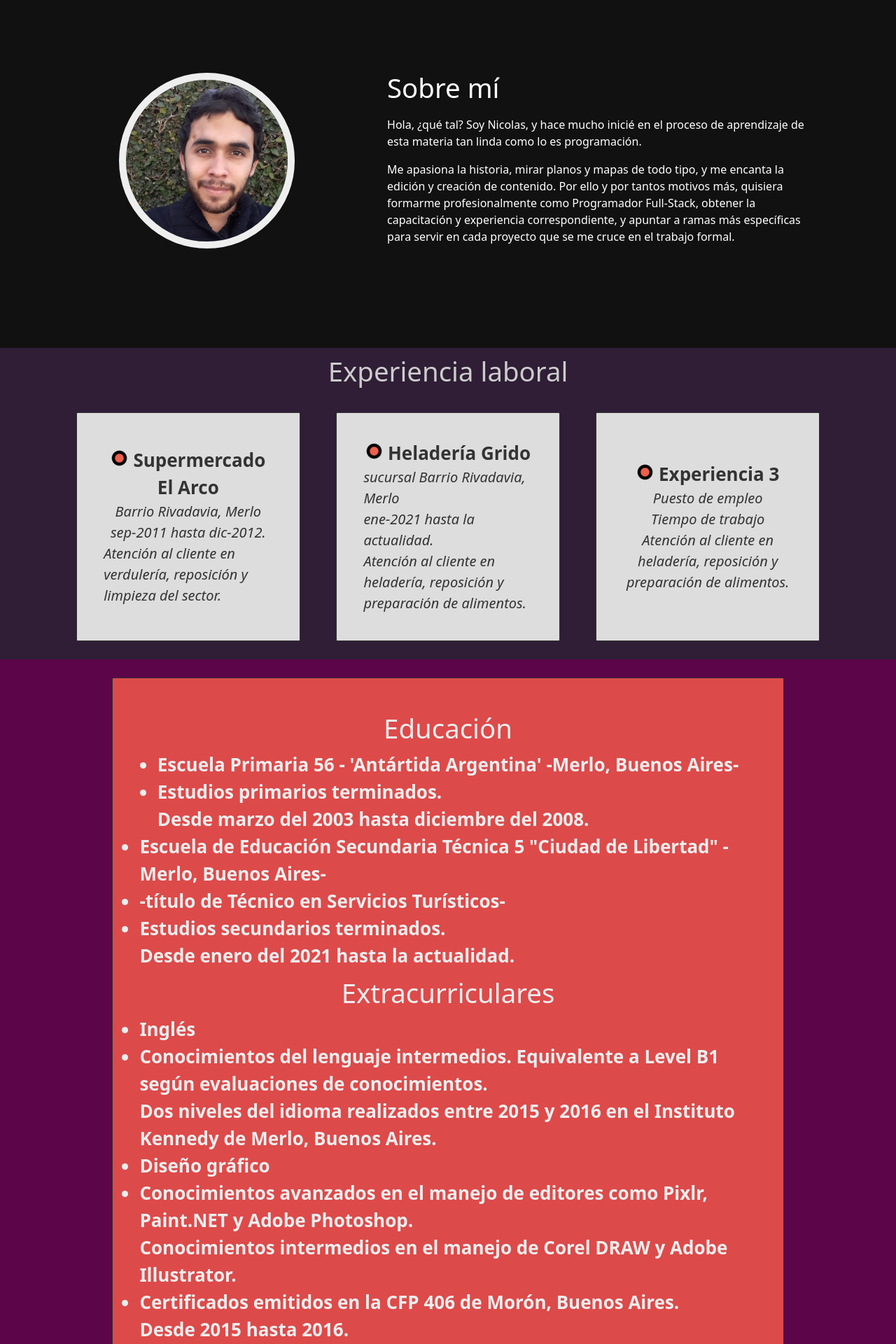
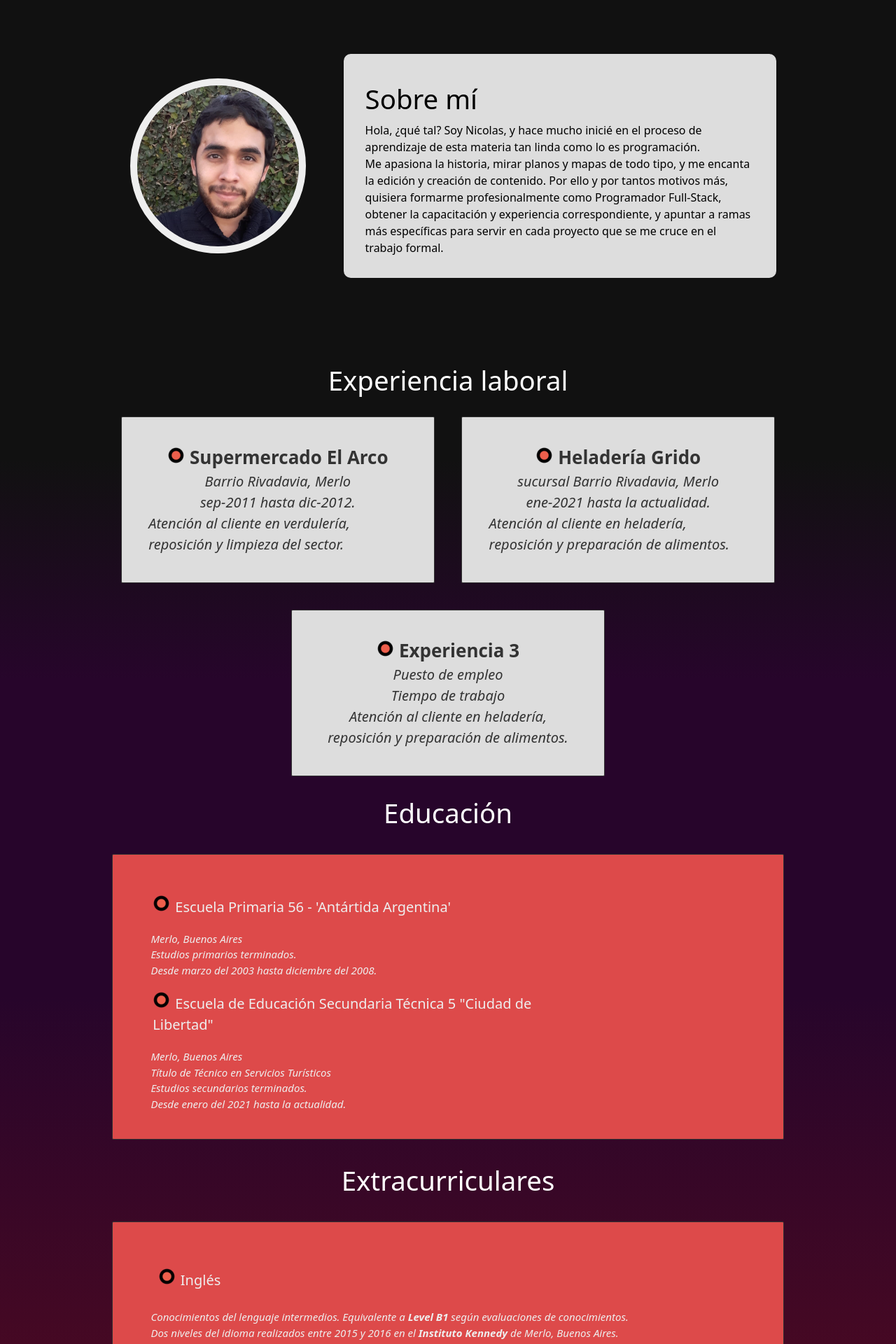
Before and after one commit to NicoBenialgo/Final-YoProgramo, an Angular app in the folder Final-YoProgramo/: page / in a window 1280 px wide. Shown: the part 660-2580 px from the top of the page at 70% size. Built offline with nearby package versions, Linux system fonts and the light colour scheme.

Commit message:
Visualización
Cambios en la visualización de componentes

```diff
--- a/Final-YoProgramo/src/app/components/about/about.component.css
+++ b/Final-YoProgramo/src/app/components/about/about.component.css
@@ -1,6 +1,11 @@
+* {
+    box-sizing: border-box;
+    margin: 0;
+    padding: 0;
+}
+
 body {
     font-family: 'Encode Sans', Helvetica, sans-serif;
-    margin: 0;
 }
 
 section {
@@ -20,6 +25,8 @@ h2 {
     display: flex;
     justify-content: space-around;
     align-items: center;
+    padding-top: 4%;
+    padding-bottom: 3%;
 }
 
 .div-avatar {
@@ -31,8 +38,15 @@ h2 {
     display: flex;
     justify-content: flex-start;
     flex-direction: column;
-    padding: 10%;
-    color: white;
+    padding: 5%;
+}
+
+.about-color {
+    display: inline-block;
+    background-color: #ddd;
+    padding: 5%;
+    color: black;
+    border-radius: 10px;
 }
 
 /**** FOTO DE PERFIL ****/
--- a/Final-YoProgramo/src/app/components/about/about.component.html
+++ b/Final-YoProgramo/src/app/components/about/about.component.html
@@ -4,10 +4,13 @@
         <div class="col-xs-12 col-sm-12 col-md-4 col-lg-4 div-avatar">
             <img src="../../../assets/avatar.jpg" class="img-fluid" id="avatar">
         </div>
-        <div class="col-xs-12 col-sm-12 col-md-8 col-lg-8 div-about">
-            <h2>Sobre mí</h2>
-            <p>Hola, ¿qué tal? Soy Nicolas, y hace mucho inicié en el proceso de aprendizaje de esta materia tan linda como lo es programación.</p>
-            <p>Me apasiona la historia, mirar planos y mapas de todo tipo, y me encanta la edición y creación de contenido. Por ello y por tantos motivos más, quisiera formarme profesionalmente como Programador Full-Stack, obtener la capacitación y experiencia correspondiente, y apuntar a ramas más específicas para servir en cada proyecto que se me cruce en el trabajo formal.</p>
+        <div class="col-xs-12 col-sm-12 col-md-7 col-lg-7 div-about">
+            <div class="about-color">
+                <h2>Sobre mí</h2>
+                <p>Hola, ¿qué tal? Soy Nicolas, y hace mucho inicié en el proceso de aprendizaje de esta materia tan linda como lo es programación.</p>
+                <p>Me apasiona la historia, mirar planos y mapas de todo tipo, y me encanta la edición y creación de contenido. Por ello y por tantos motivos más, quisiera formarme profesionalmente como Programador Full-Stack, obtener la capacitación y experiencia correspondiente, y apuntar a ramas más específicas para servir en cada proyecto que se me cruce en el trabajo formal.</p>
+            </div>
         </div>
+        <div class="col-xs-12 col-sm-12 col-md-1 col-lg-1"></div>
     </div>
 </section>
--- a/Final-YoProgramo/src/app/components/banner/banner.component.css
+++ b/Final-YoProgramo/src/app/components/banner/banner.component.css
@@ -3,7 +3,7 @@
     position: relative;
     box-sizing: border-box;
     padding: 0;
-    background-color: #27052b;
+    background-color: #140216;
     border-bottom: 10px solid #eee;
 }
 
@@ -45,17 +45,24 @@
 
 @media (max-width:767px){
     /* menores a 768px */
+    .div-banner img{
+        object-fit: cover;
+        object-position: 30% 5%;
+        width: 100%;
+        height: 60vw;
+        opacity: .2;
+    }
     #name {
         color: #eee;
         font-weight: bold;
-        font-size:5vw;
+        font-size:6vw;
         text-align: center;
     }
     #slogan {
         color:#eee;
         font-weight:250;
         font-style:italic;
-        font-size:3.3vw;
+        font-size:3.5vw;
         text-align: center;
     }
 }
--- a/Final-YoProgramo/src/app/components/education/education.component.css
+++ b/Final-YoProgramo/src/app/components/education/education.component.css
@@ -7,11 +7,15 @@
 body{
     font-family: 'Encode Sans', Helvetica, sans-serif;
     padding-top: 20px;
+    color: white;
 }
 
 section {
-    color: #ccc;
-    background-color: rgb(92, 5, 73);
+    background: rgba(39, 5, 43,1);
+    background: -moz-linear-gradient(0deg, rgba(75, 9, 34,1) 25%, rgba(39, 5, 43,1) 75%);
+    background: -webkit-linear-gradient(0deg, rgba(75, 9, 34,1) 25%, rgba(39, 5, 43,1) 75%);
+    background: linear-gradient(0deg, rgba(75, 9, 34,1) 25%, rgba(39, 5, 43,1) 75%);
+    filter: progid:DXImageTransform.Microsoft.gradient(startColorstr="#4b0922",endColorstr="#27052b",GradientType=1);
 }
 
 h2 {
@@ -20,6 +24,7 @@ h2 {
     font-size: 3vw;
     padding-top: 10px;
     padding-bottom: 10px;
+    color: white;
 }
 
 .row {
@@ -29,8 +34,6 @@ h2 {
 
 .row div{
     display: flex;
-    justify-content: center;
-    flex-direction: row;
     flex-basis: 75%;
     border-radius: 2px;
     margin: 2%;
@@ -40,23 +43,20 @@ h2 {
     color: #eee;
 }
 
-ul li{
-    font-size: 26px;
-    font-weight: bold;
+.row div ul p {
+    font-size: 15px;
+    font-style: italic;
+    padding-left:1rem;
 }
 
-.row div p {
-    font-size: 20px;
-    font-style: italic;
+ul {
+    list-style-image:url("../../../assets/point-ul-li.png");
+    list-style-position:inside;
 }
 
-@media (min-width:768px){
-    /* mayores a 768px */
-    .row div {
-        display: flex;
-        align-items: center;
-        flex-direction: column;
-    }
+ul li{
+    font-size: 20px;
+    padding: 3%;
 }
 
 @media (max-width:767px){
--- a/Final-YoProgramo/src/app/components/education/education.component.html
+++ b/Final-YoProgramo/src/app/components/education/education.component.html
@@ -1,30 +1,31 @@
 <section>
     <div class="row">
-        <div class="col-xs-12 col-sm-10 col-md-10 col-lg-10" id="resaltado">
-            <h2>Educación</h2>
+        <h2>Educación</h2>
+        <div class="col-xs-12 col-sm-12 col-md-12 col-lg-12">
             <ul>
-                <li>Escuela Primaria 56 - 'Antártida Argentina' -Merlo, Buenos Aires-</li>
-                <li>Estudios primarios terminados.<br />Desde marzo del 2003 hasta diciembre del 2008.</li>
+                <li>Escuela Primaria 56 - 'Antártida Argentina'</li>
+                <p>Merlo, Buenos Aires</p>
+                <p>Estudios primarios terminados.</p>
+                <p>Desde marzo del 2003 hasta diciembre del 2008.</p>
+                <li>Escuela de Educación Secundaria Técnica 5 "Ciudad de Libertad"</li>
+                <p>Merlo, Buenos Aires</p>
+                <p>Título de Técnico en Servicios Turísticos</p>
+                <p>Estudios secundarios terminados.</p>
+                <p>Desde enero del 2021 hasta la actualidad.</p>
             </ul>
-            <ul>
-                <li>Escuela de Educación Secundaria Técnica 5 "Ciudad de Libertad" -Merlo, Buenos Aires-</li>
-                <li>-título de Técnico en Servicios Turísticos-</li>
-                <li>Estudios secundarios terminados.<br />Desde enero del 2021 hasta la actualidad.</li>
-            </ul>
-            <h2>Extracurriculares</h2>
+        </div>
+        <br />
+        <h2>Extracurriculares</h2>
+        <div class="col-xs-12 col-sm-12 col-md-12 col-lg-12">
             <ul>
                 <li>Inglés</li>
-                <li>Conocimientos del lenguaje intermedios. Equivalente a <b>Level B1</b> según evaluaciones de conocimientos.<br />Dos niveles del idioma realizados entre 2015 y 2016 en el <b>Instituto Kennedy</b> de Merlo, Buenos Aires.</li>
-            </ul>
-            <ul>
+                <p>Conocimientos del lenguaje intermedios. Equivalente a <b>Level B1</b> según evaluaciones de conocimientos.<br />Dos niveles del idioma realizados entre 2015 y 2016 en el <b>Instituto Kennedy</b> de Merlo, Buenos Aires.</p>
                 <li>Diseño gráfico</li>
-                <li>Conocimientos avanzados en el manejo de editores como Pixlr, Paint.NET y Adobe Photoshop.<br />Conocimientos intermedios en el manejo de Corel DRAW y Adobe Illustrator.</li>
-                <li>Certificados emitidos en la CFP 406 de Morón, Buenos Aires.<br />Desde 2015 hasta 2016.</li>
-            </ul>
-            <ul>
+                <p>Conocimientos avanzados en el manejo de editores como Pixlr, Paint.NET y Adobe Photoshop.<br />Conocimientos intermedios en el manejo de Corel DRAW y Adobe Illustrator.</p>
+                <p>Certificados emitidos en la CFP 406 de Morón, Buenos Aires.<br />Desde 2015 hasta 2016.</p>
                 <li>Diseño de páginas web</li>
-                <li>Conocimientos básicos adquiridos en la CFP 406 de Morón, Buenos Aires, en 2017. Manejo de la aplicación <b>Dreamwiever</b>.</li>
-                <li>Resto de aprendizaje realizado de forma autodidacta, principalmente desde el sitio web <b>FANDOM</b> (anteriormente conocido como <b>Wikia</b>) desde 2013 hasta 2019.</li>
+                <p>Conocimientos básicos adquiridos en la CFP 406 de Morón, Buenos Aires, en 2017. Manejo de la aplicación <b>Dreamwiever</b>.</p>
+                <p>Resto de aprendizaje realizado de forma autodidacta, principalmente desde el sitio web <b>FANDOM</b> (anteriormente conocido como <b>Wikia</b>) desde 2013 hasta 2019.</p>
             </ul>
         </div>
     </div>
--- a/Final-YoProgramo/src/app/components/experience/experience.component.css
+++ b/Final-YoProgramo/src/app/components/experience/experience.component.css
@@ -6,20 +6,23 @@
 
 body{
     font-family: 'Encode Sans', Helvetica, sans-serif;
-    padding-top: 20px;
 }
 
 section {
-    color: #ccc;
-    background-color: rgb(47, 30, 54);
+    background: rgba(39, 5, 43,1);
+    background: -moz-linear-gradient(180deg, rgba(17, 17, 17,1) 25%, rgba(39, 5, 43,1) 75%);
+    background: -webkit-linear-gradient(180deg, rgba(17, 17, 17,1) 25%, rgba(39, 5, 43,1) 75%);
+    background: linear-gradient(180deg, rgba(17, 17, 17,1) 25%, rgba(39, 5, 43,1) 75%);
+    filter: progid:DXImageTransform.Microsoft.gradient(startColorstr="#111111",endColorstr="#27052b",GradientType=1);
 }
 
 h2 {
     display: block;
     text-align: center;
     font-size: 3vw;
-    padding-top: 10px;
+    padding-top: 20px;
     padding-bottom: 10px;
+    color: white;
 }
 
 .row {
@@ -31,9 +34,9 @@ h2 {
     display: flex;
     justify-content: center;
     flex-direction: row;
-    flex-basis: 25%;
+    flex-basis: 35%;
     border-radius: 2px;
-    margin: 2%;
+    margin: 1.5%;
     padding: 3%;
     border: 1px solid #333;
     background-color: #ddd;
@@ -77,7 +80,7 @@ ul li{
         display: flex;
         align-items: center;
         flex-direction: column;
-        max-width: 60%;
+        max-width: 75%;
     }
 
     h2 {
--- a/Final-YoProgramo/src/app/components/experience/experience.component.html
+++ b/Final-YoProgramo/src/app/components/experience/experience.component.html
@@ -1,7 +1,7 @@
 <section>
     <h2>Experiencia laboral</h2>
     <div class="row">
-        <div class="col-xs-12 col-sm-6 col-md-6 col-lg-4">
+        <div class="col-xs-12 col-sm-12 col-md-6 col-lg-4">
             <ul class="ul-style">
                 <li>Supermercado El Arco</li>
             </ul>
@@ -9,7 +9,7 @@
             <p>sep-2011 hasta dic-2012.</p>
             <p>Atención al cliente en verdulería, reposición y limpieza del sector.</p>
         </div>
-        <div class="col-xs-12 col-sm-6 col-md-6 col-lg-4">
+        <div class="col-xs-12 col-sm-12 col-md-6 col-lg-4">
             <ul class="ul-style">
                 <li>Heladería Grido</li>
             </ul>
@@ -17,7 +17,7 @@
             <p>ene-2021 hasta la actualidad.</p>
             <p>Atención al cliente en heladería, reposición y preparación de alimentos.</p>
         </div>
-        <div class="col-xs-12 col-sm-6 col-md-6 col-lg-4">
+        <div class="col-xs-12 col-sm-12 col-md-6 col-lg-4">
             <ul class="ul-style">
                 <li>Experiencia 3</li>
                 <p>Puesto de empleo</p>
--- a/Final-YoProgramo/src/app/components/header/header.component.html
+++ b/Final-YoProgramo/src/app/components/header/header.component.html
@@ -2,7 +2,7 @@
     <a href="https://www.argentina.gob.ar/economia/conocimiento/argentina-programa">
         <div class="logo">
             <img src="../../../assets/logoap-simplewhite.png" alt="Argentina Programa" id="logo-img">
-            <h2 id="logo-ap">Argentina Programa</h2>
+            <h2>Argentina Programa</h2>
         </div>
     </a>
     <nav>
```
Also changed, not shown: Final-YoProgramo/src/app/components/portfolio/portfolio.component.css (+92 -9 lines), Final-YoProgramo/src/app/components/portfolio/portfolio.component.html (+24 -9 lines), Final-YoProgramo/src/app/components/skills/skills.component.css (+21 -11 lines), Final-YoProgramo/src/app/app.component.css (line endings or trailing spaces).
